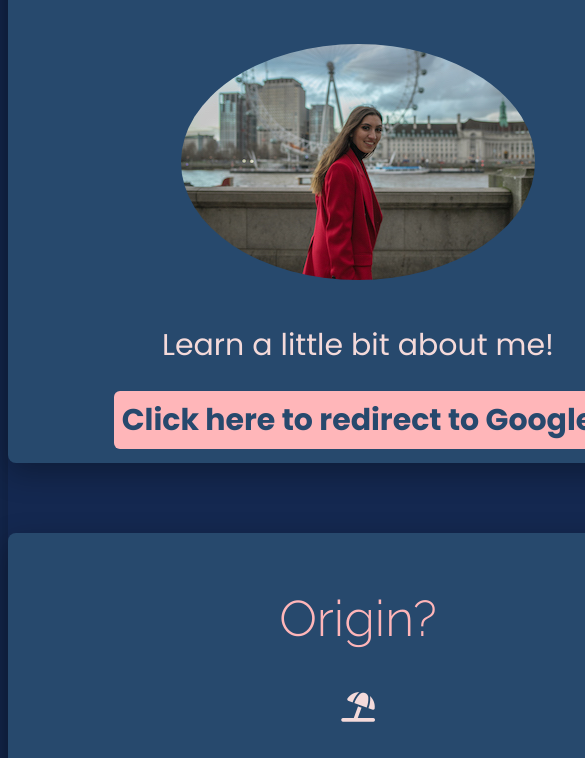
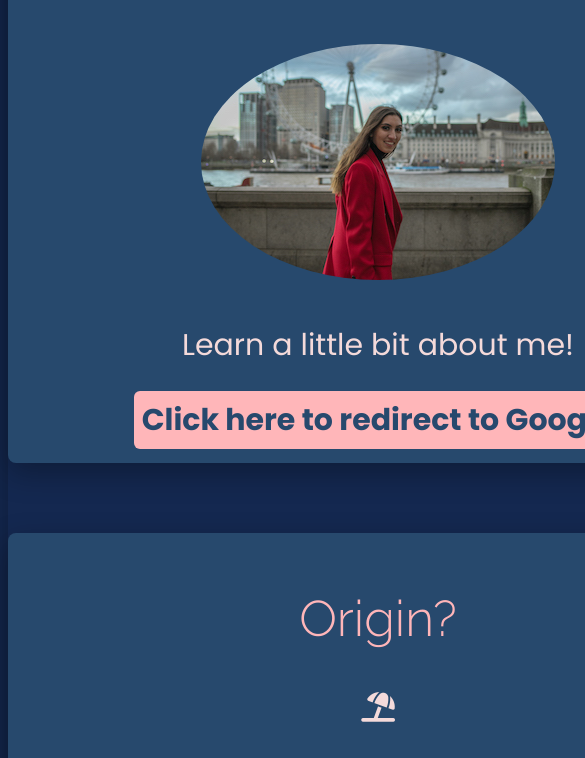
Before and after one commit to marcella-morelli/my-profile, a plain HTML site: page index.html in a window 390 px wide. Shown: the part 420-1178 px from the top of the page, 585 px wide, since content can reach past the window. Drawn offline with Linux system fonts and the light colour scheme.

Commit message:
Update style.css

```diff
--- a/style.css
+++ b/style.css
@@ -83,13 +83,18 @@ div{
 
 }
 
-@media (max-width: 500px) {
+@media (max-width: 540px) {
 	.container div{
-		width: 400px;
+		width: 300px;
 	}
 
-@media (max-width: 760px) {
+@media (max-width: 720px) {
 	.container div{
-		width: 660px;
+		width: 500px;
 	}
 }
+
+@media (max-width: 960px) {
+	.container div{
+		width: 700px;
+	}
```
